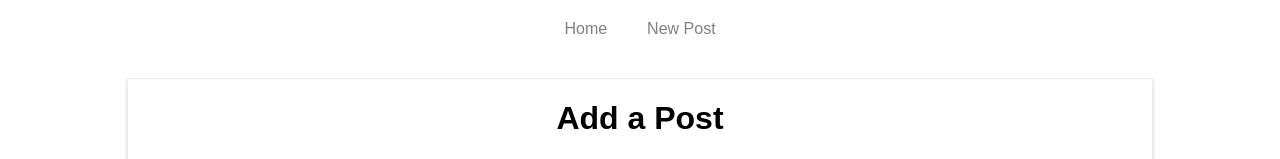
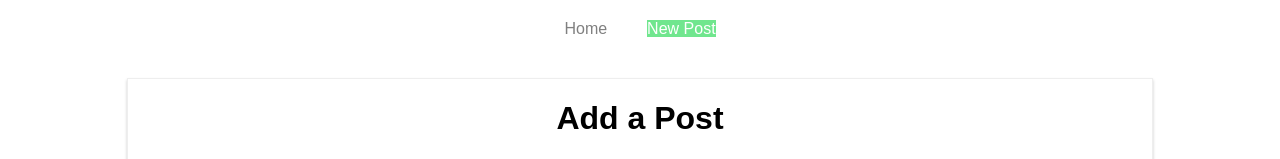
Before and after one commit to Nachiket75/ReactIntro, a React app: page /new-post in a window 1280 px wide. Shown: the top 159 px of the page. Built offline with nearby package versions, Linux system fonts and the light colour scheme; a web font is replaced by a local one.

Commit message:
NavLink is used instead of Link to style the link. we have added
.Blog a.active  to style active link.
we have used activeClassName to show styling to active link

```diff
--- a/src/containers/Blog/Blog.css
+++ b/src/containers/Blog/Blog.css
@@ -14,9 +14,13 @@
 .Blog a{
     text-decoration: none;
     color:grey;
+
 }
 
 .Blog a:hover,
-.Blog a:active{
-    color: indianred;
+.Blog a:active,
+.Blog a.active{
+    color: white;
+    background-color: rgb(112, 230, 142);
+
 }
--- a/src/containers/Blog/Blog.js
+++ b/src/containers/Blog/Blog.js
@@ -1,7 +1,7 @@
 import React,{Component} from 'react'
 import classes from './Blog.css'
 import Posts from './Posts/Posts'
-import {Route,Link} from 'react-router-dom'
+import {Route,NavLink} from 'react-router-dom'
 import NewPost from './NewPost/NewPost'
 
 //we are using https://jsonplaceholder.typicode.com/ for GET POSTS and all RESTFUL requests.
@@ -19,13 +19,15 @@ class Blog extends Component{
                 <section>
                     <nav>
                         <ul>
-                            <li><Link to="/">Home</Link></li>
-                            <li><Link to="/new-post">New Post</Link></li>
+                            <li><NavLink to="/" exact activeClassName={classes.active}>Home</NavLink></li>
+                            <li><NavLink to="/new-post" activeClassName={classes.active}>New Post</NavLink></li>
+                            {/* inside the quotes are absolute path if you want relative path you have to add below code
+                            this.props.match.url + '/new-post' */}
                         </ul>
                     </nav>
                 </section>
-                {/* <Route path="/" exact render={()=> <h1>Home this line will only visible in "/" link as exact keyword is used</h1>} />
-                <Route path="/" render={()=><h1>Home2 this line will visible in both "/" link and "/new-post" link</h1>}/>
+                {/* <Route path="/" exact render={()=> <h1>Home this line will only visible in "/" NavLink as exact keyword is used</h1>} />
+                <Route path="/" render={()=><h1>Home2 this line will visible in both "/" NavLink and "/new-post" NavLink</h1>}/>
                  */}
                  <Route path="/" exact component={Posts}/>
                  <Route path="/new-post" component={NewPost}/>
```
